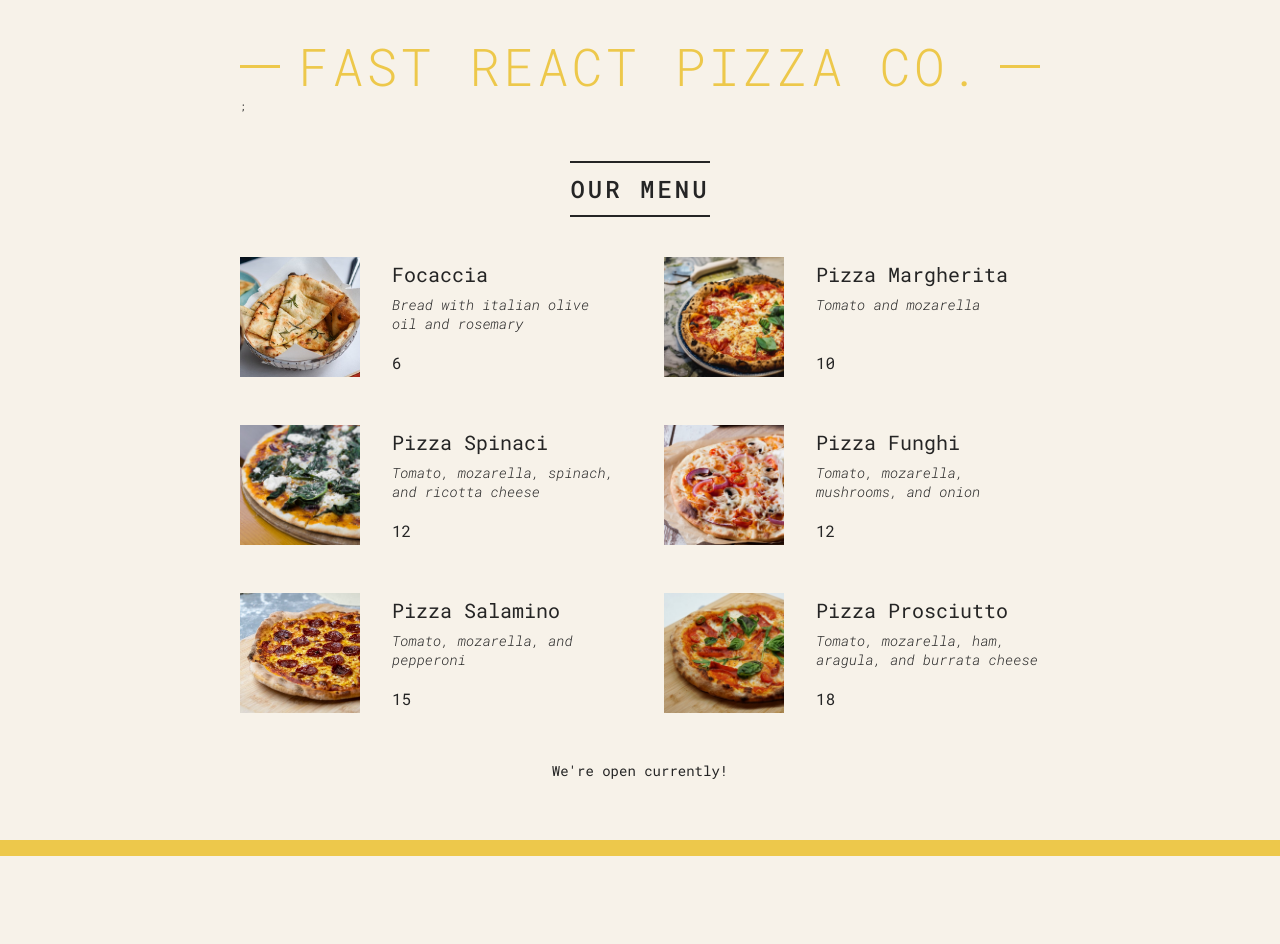
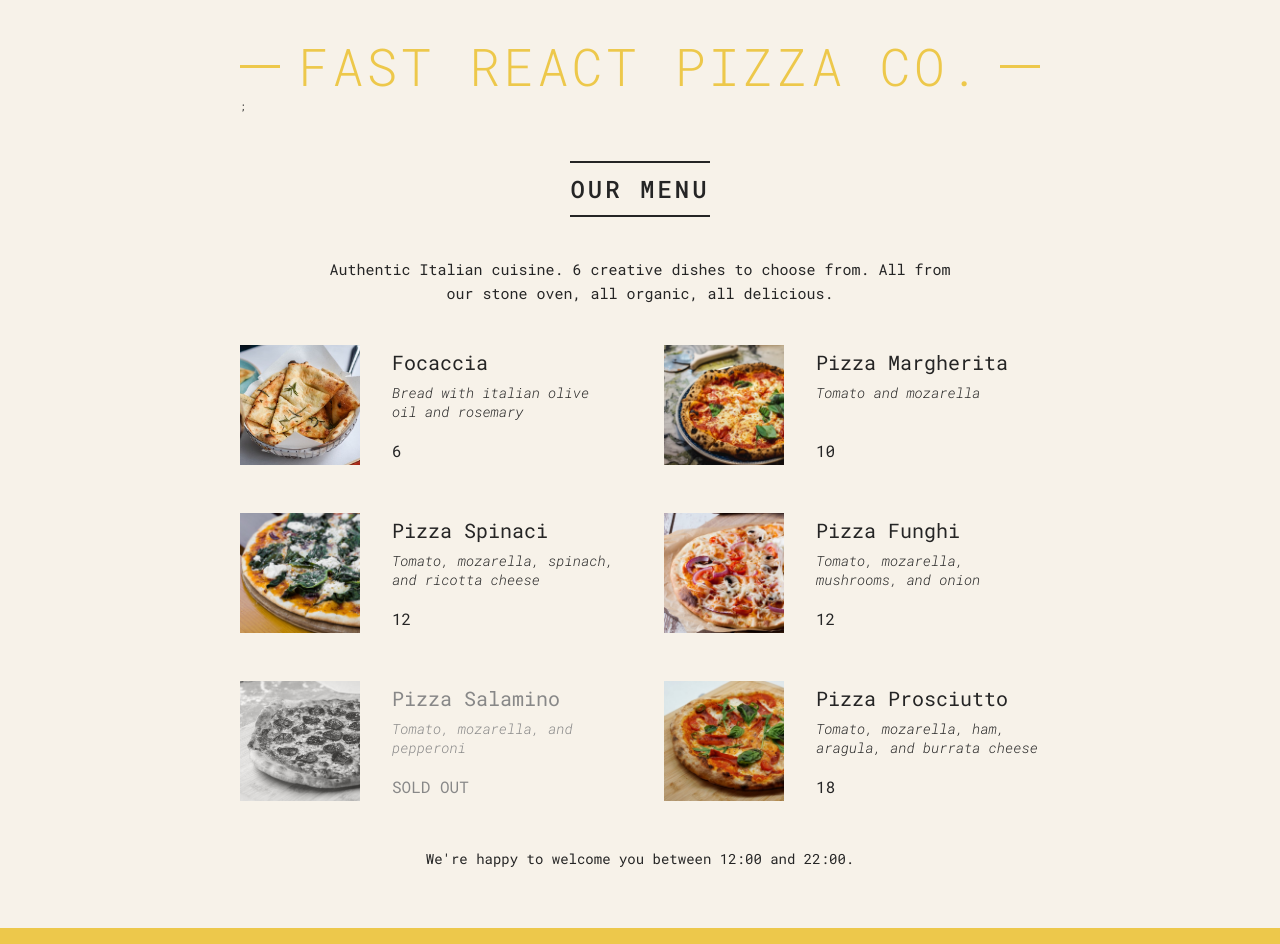
Before and after one commit to ktcotz/Learny, a React (Vite) app in the folder Lipiec/JonasReact/: page / in a window 1280 px wide. Before the commit the page ends 856 px from the top, so only its background shows below. Built offline with nearby package versions, Linux system fonts and the light colour scheme.

Commit message:
30.06.2024
Praca z pierwszym projektem, pizzas menu.
Nauka na temat komponentów,list,JSX.

```diff
--- a/Lipiec/JonasReact/src/basic/components/Footer.tsx
+++ b/Lipiec/JonasReact/src/basic/components/Footer.tsx
@@ -1,3 +1,5 @@
+import { Order } from "./Order";
+
 export const Footer = () => {
   const currentHour = new Date().getHours();
   const openHour = 12;
@@ -5,5 +7,17 @@ export const Footer = () => {
 
   const isOpen = currentHour >= openHour && currentHour <= closeHour;
 
-  return <footer className="footer">We're open currently!</footer>;
+  if (isOpen) {
+    return (
+      <footer className="footer">
+        <Order closeHour={closeHour} />
+      </footer>
+    );
+  }
+
+  return (
+    <footer className="footer">
+      We're happy to welcome you between {openHour}:00 and {closeHour}:00.
+    </footer>
+  );
 };
--- a/Lipiec/JonasReact/src/basic/components/Menu.tsx
+++ b/Lipiec/JonasReact/src/basic/components/Menu.tsx
@@ -5,10 +5,13 @@ export const Menu = () => {
   const pizzas = pizzaData;
 
   return (
-    <div className="menu">
+    <main className="menu">
       <h2>Our menu</h2>
-
-      <MenuDetails pizzas={pizzas} />
-    </div>
+      {pizzas.length > 0 ? (
+        <MenuDetails pizzas={pizzas} />
+      ) : (
+        <p>We're still working on our menu. Please come back later :)</p>
+      )}
+    </main>
   );
 };
--- a/Lipiec/JonasReact/src/basic/components/MenuDetails.tsx
+++ b/Lipiec/JonasReact/src/basic/components/MenuDetails.tsx
@@ -7,6 +7,10 @@ type MenuDetailsProps = {
 export const MenuDetails = ({ pizzas }: MenuDetailsProps) => {
   return (
     <>
+      <p>
+        Authentic Italian cuisine. 6 creative dishes to choose from. All from
+        our stone oven, all organic, all delicious.
+      </p>
       <ul className="pizzas">
         {pizzas.map((pizza) => {
           return <Pizza {...pizza} key={pizza.name} />;
--- a/Lipiec/JonasReact/src/basic/components/Order.tsx
+++ b/Lipiec/JonasReact/src/basic/components/Order.tsx
@@ -1,7 +1,11 @@
-export const Order = () => {
+type OrderProps = {
+  closeHour: number;
+};
+
+export const Order = ({ closeHour }: OrderProps) => {
   return (
     <div className="order">
-      <p>We're open until 22:00. Come visit us or order online.</p>
+      <p>We're open until {closeHour}. Come visit us or order online.</p>
       <button className="btn">Order</button>
     </div>
   );
--- a/Lipiec/JonasReact/src/basic/components/Pizza.tsx
+++ b/Lipiec/JonasReact/src/basic/components/Pizza.tsx
@@ -6,14 +6,20 @@ export type PizzaProps = {
   soldOut: boolean;
 };
 
-export const Pizza = ({ name, photoName, price, ingredients }: PizzaProps) => {
+export const Pizza = ({
+  name,
+  photoName,
+  price,
+  ingredients,
+  soldOut,
+}: PizzaProps) => {
   return (
-    <li className="pizza">
+    <li className={`pizza ${soldOut ? "sold-out" : ""}`}>
       <img src={photoName} alt={name} />
       <div>
         <h3>{name}</h3>
         <p>{ingredients}</p>
-        <span>{price}</span>
+        <span>{soldOut ? "SOLD OUT" : price}</span>
       </div>
     </li>
   );
```
